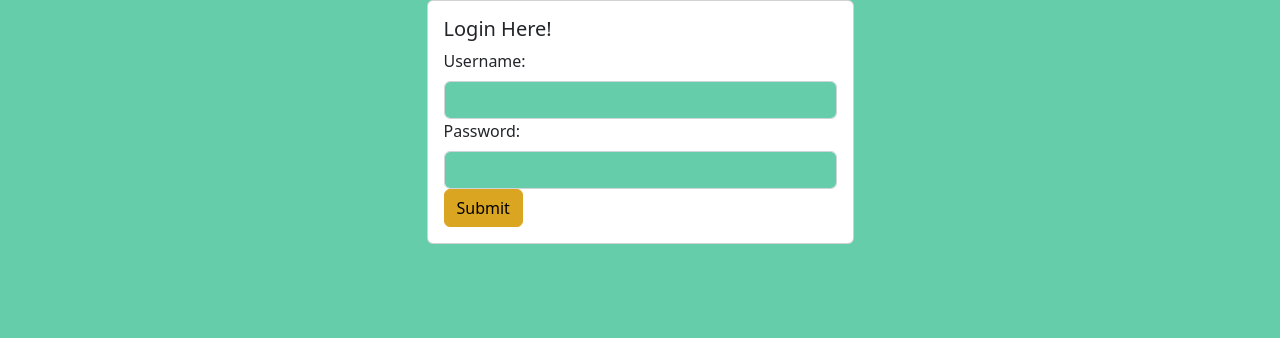
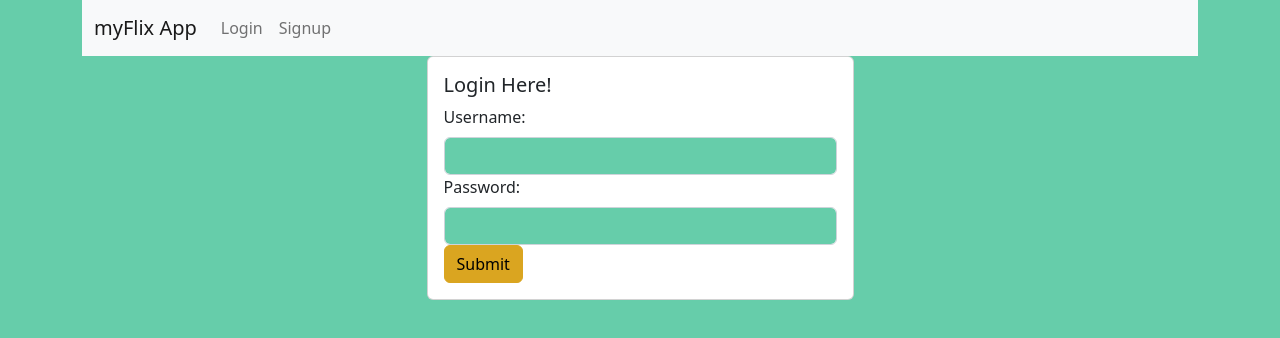
Before and after one commit to justinekape/myFlix-client, a React (Vite) app: page /login in a window 1280 px wide. Shown: the top 338 px of the page. Built offline with nearby package versions, Linux system fonts and the light colour scheme.

Commit message:
adding navbar to main-view

```diff
--- a/src/components/main-view/main-view.jsx
+++ b/src/components/main-view/main-view.jsx
@@ -4,6 +4,7 @@ import { LoginView } from '../login-view/login-view';
 import { MovieCard } from '../movie-card/movie-card';
 import { MovieView } from '../movie-view/movie-view';
 import { SignupView } from '../signup-view/signup-view';
+import { NavigationBar } from '../navigation-bar/navigation-bar';
 import Row from 'react-bootstrap/Row';
 import Col from 'react-bootstrap/Col';
 import './main-view.scss';
@@ -35,6 +36,12 @@ useEffect(() => {
 
   return (
     <BrowserRouter>
+      <NavigationBar
+        user={user}
+        onLoggedOut={() => {
+          setUser(null);
+        }}
+      />
       <Row className='justify-content-md-center'>
         <Routes>
           <Route
```
Also changed, not shown: 2 other files (tests, documents, lock files or other folders).
